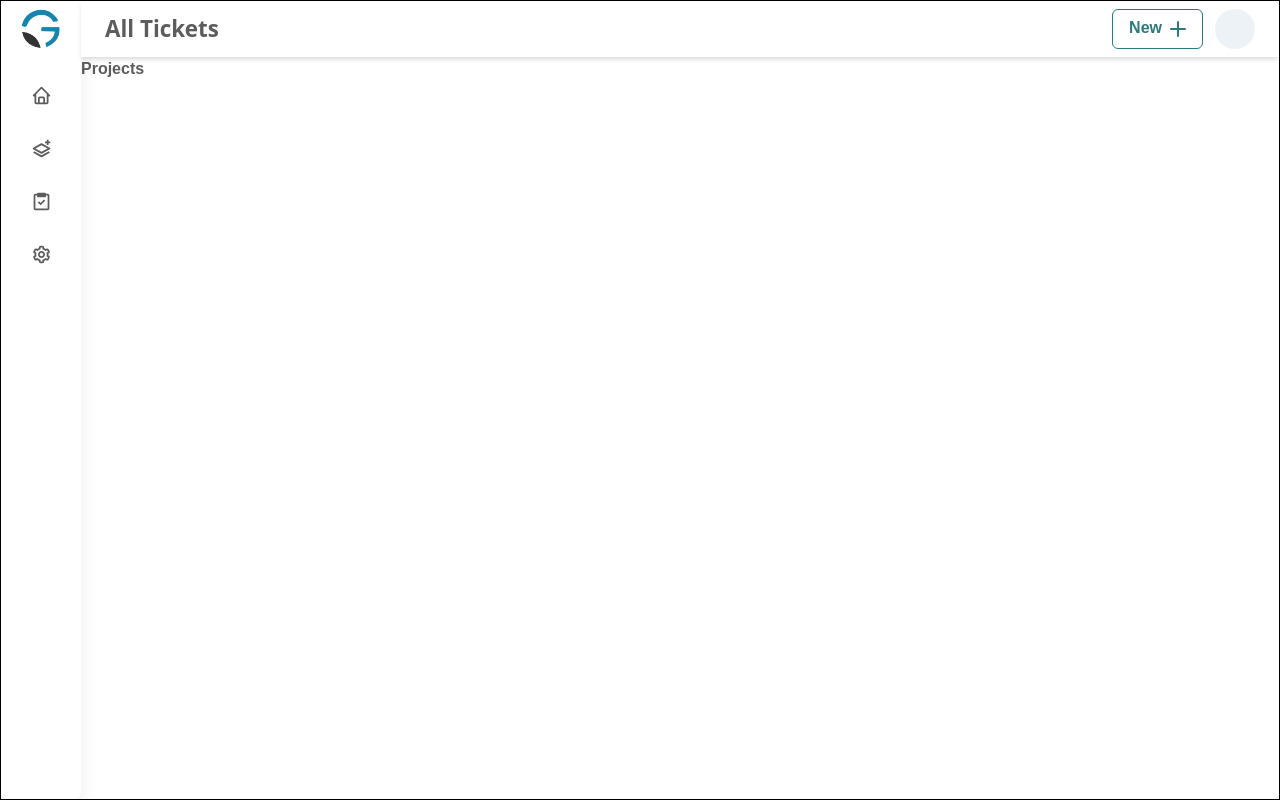
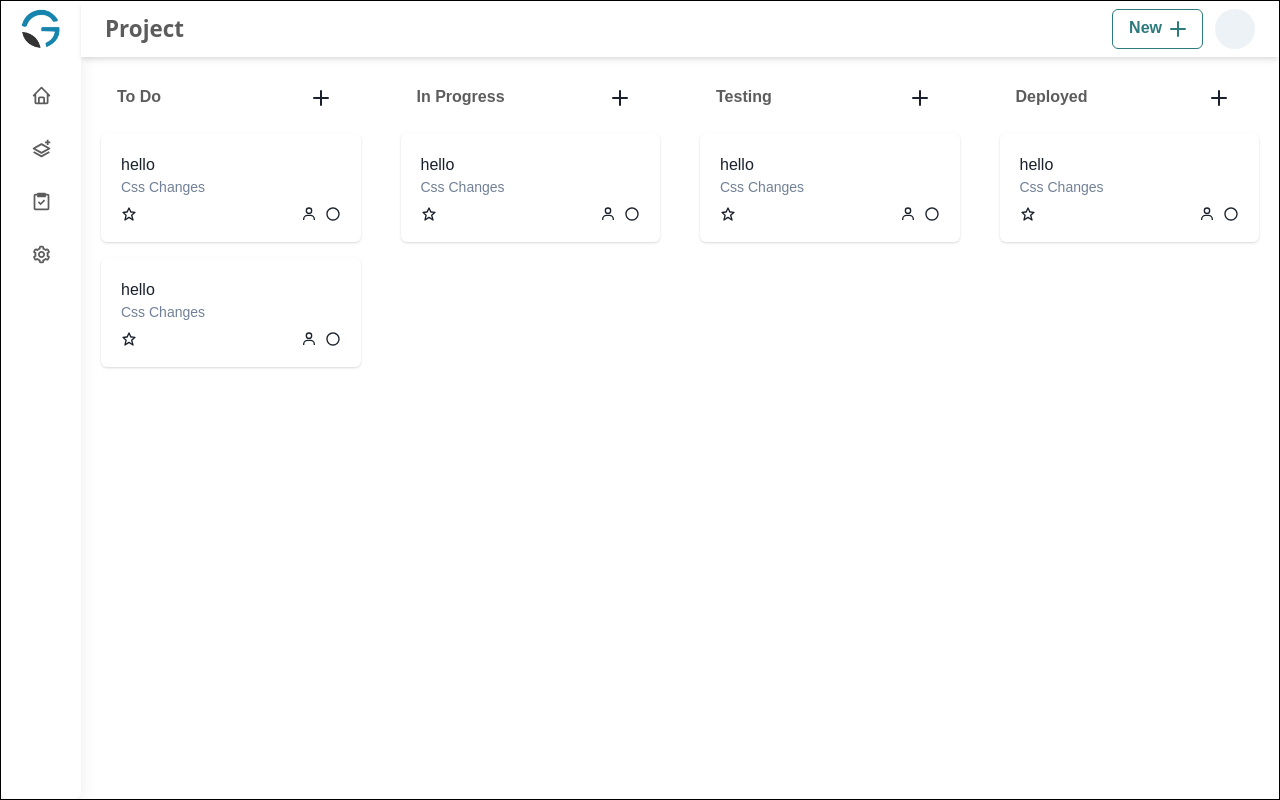
Before and after one commit to yograjtandel/GoalQuest, a Next.js app: page /project in a window 1280 px wide. Built offline with nearby package versions, Linux system fonts and the light colour scheme.

Commit message:
sidebar issue, header heading

```diff
--- a/pages/_app.jsx
+++ b/pages/_app.jsx
@@ -37,7 +37,7 @@ export default function App({ Component, session, ...pageProps }) {
                 <Sidebar display="flex" justifyContent="start" />
               </GridItem>
               <GridItem area={'main'} h={'100%'}>
-                <Header title={'All Tickets'} />
+                <Header />
                 <Component {...pageProps} />
               </GridItem>
             </Grid>
--- a/pages/project/index.jsx
+++ b/pages/project/index.jsx
@@ -1,10 +1,186 @@
-const { Text } = require('@chakra-ui/react');
+import {
+  Box,
+  Flex,
+  Grid,
+  GridItem,
+  Button,
+  Menu,
+  MenuButton,
+  MenuItem,
+  MenuList,
+  Text,
+} from '@chakra-ui/react';
+import { AddIcon, ChevronDownIcon } from '@chakra-ui/icons';
+import CustomCard from '@/src/components/card';
+import { NewTask } from '@/src/components/task';
 
 const Project = () => {
   return (
-    <>
-      <Text>Projects</Text>
-    </>
+    <Box p={2}>
+      <Grid templateColumns="repeat(4, 1fr)" gap={4}>
+        <GridItem>
+          <Box
+            display={'flex'}
+            justifyContent={'center'}
+            flexDirection={'column'}
+            alignItems={'center'}
+            p={3}
+          >
+            <Flex
+              alignItems={'center'}
+              justifyContent={'space-between'}
+              w={'100%'}
+              px={4}
+              pb={4}
+            >
+              <Text>To Do </Text>
+              <Menu>
+                <MenuButton as={Button} bg={'none'}>
+                  <AddIcon
+                    size={'14px'}
+                    _hover={{ color: 'blue.300', cursor: 'pointer' }}
+                  />
+                </MenuButton>
+                <MenuList>
+                  <MenuItem>Download</MenuItem>
+                  <MenuItem>Create a Copy</MenuItem>
+                  <MenuItem>Mark as Draft</MenuItem>
+                  <MenuItem>Delete</MenuItem>
+                  <MenuItem>Attend a Workshop</MenuItem>
+                </MenuList>
+              </Menu>
+            </Flex>
+            <CustomCard
+              title={'hello'}
+              name={'Css Changes'}
+              onClickDispaly={<NewTask />}
+            />
+            <CustomCard
+              title={'hello'}
+              name={'Css Changes'}
+              onClickDispaly={<NewTask />}
+            />
+          </Box>
+        </GridItem>
+        <GridItem>
+          <Box
+            display={'flex'}
+            justifyContent={'center'}
+            flexDirection={'column'}
+            alignItems={'center'}
+            p={3}
+          >
+            <Flex
+              alignItems={'center'}
+              justifyContent={'space-between'}
+              w={'100%'}
+              px={4}
+              pb={4}
+            >
+              <Text>In Progress </Text>
+              <Menu>
+                <MenuButton as={Button} bg={'none'}>
+                  <AddIcon
+                    size={'14px'}
+                    _hover={{ color: 'blue.300', cursor: 'pointer' }}
+                  />
+                </MenuButton>
+                <MenuList>
+                  <MenuItem>Download</MenuItem>
+                  <MenuItem>Create a Copy</MenuItem>
+                  <MenuItem>Mark as Draft</MenuItem>
+                  <MenuItem>Delete</MenuItem>
+                  <MenuItem>Attend a Workshop</MenuItem>
+                </MenuList>
+              </Menu>
+            </Flex>
+            <CustomCard
+              title={'hello'}
+              name={'Css Changes'}
+              onClickDispaly={<NewTask />}
+            />
+          </Box>
+        </GridItem>
+        <GridItem>
+          <Box
+            display={'flex'}
+            justifyContent={'center'}
+            flexDirection={'column'}
+            alignItems={'center'}
+            p={3}
+          >
+            <Flex
+              alignItems={'center'}
+              justifyContent={'space-between'}
+              w={'100%'}
+              px={4}
+              pb={4}
+            >
+              <Text>Testing </Text>
+              <Menu>
+                <MenuButton as={Button} bg={'none'}>
+                  <AddIcon
+                    size={'14px'}
+                    _hover={{ color: 'blue.300', cursor: 'pointer' }}
+                  />
+                </MenuButton>
+                <MenuList>
+                  <MenuItem>Download</MenuItem>
+                  <MenuItem>Create a Copy</MenuItem>
+                  <MenuItem>Mark as Draft</MenuItem>
+                  <MenuItem>Delete</MenuItem>
+                  <MenuItem>Attend a Workshop</MenuItem>
+                </MenuList>
+              </Menu>
+            </Flex>
+            <CustomCard
+              title={'hello'}
+              name={'Css Changes'}
+              onClickDispaly={<NewTask />}
+            />
+          </Box>
+        </GridItem>
+        <GridItem>
+          <Box
+            display={'flex'}
+            justifyContent={'center'}
+            flexDirection={'column'}
+            alignItems={'center'}
+            p={3}
+          >
+            <Flex
+              alignItems={'center'}
+              justifyContent={'space-between'}
+              w={'100%'}
+              px={4}
+              pb={4}
+            >
+              <Text>Deployed</Text>
+              <Menu>
+                <MenuButton as={Button} bg={'none'}>
+                  <AddIcon
+                    size={'14px'}
+                    _hover={{ color: 'blue.300', cursor: 'pointer' }}
+                  />
+                </MenuButton>
+                <MenuList>
+                  <MenuItem>Download</MenuItem>
+                  <MenuItem>Create a Copy</MenuItem>
+                  <MenuItem>Mark as Draft</MenuItem>
+                  <MenuItem>Delete</MenuItem>
+                  <MenuItem>Attend a Workshop</MenuItem>
+                </MenuList>
+              </Menu>
+            </Flex>
+            <CustomCard
+              title={'hello'}
+              name={'Css Changes'}
+              onClickDispaly={<NewTask />}
+            />
+          </Box>
+        </GridItem>
+      </Grid>
+    </Box>
   );
 };
 
--- a/src/components/header/index.jsx
+++ b/src/components/header/index.jsx
@@ -13,13 +13,16 @@ import { NewTask } from '../task';
 import { useRef, useState } from 'react';
 import { AddIcon } from '@chakra-ui/icons';
 import { NewProject } from '../project';
+import { header_heading } from '@/src/store/global/global.slice';
+import { useSelector } from 'react-redux';
 
-const Header = (props) => {
+const Header = () => {
   const { isOpen, onOpen, onClose } = useDisclosure();
   const [title, setTitle] = useState('');
+  const HeaderHeading = useSelector(header_heading);
 
+  console.log(HeaderHeading);
   const onMenuClickHAndler = (e) => {
-    debugger;
     setTitle(e.target.name);
     onOpen();
   };
@@ -34,7 +37,7 @@ const Header = (props) => {
         justifyContent={'space-between'}
         alignItems={'center'}
       >
-        <Heading fontSize={'1.4rem'}>{props.title}</Heading>
+        <Heading fontSize={'1.4rem'}>{HeaderHeading}</Heading>
         <Box display={'flex'}>
           <Menu>
             <MenuButton
--- a/src/components/project/NewProject.jsx
+++ b/src/components/project/NewProject.jsx
@@ -18,6 +18,13 @@ const NewProject = () => {
           <option value="option3">Option 3</option>
         </Select>
       </InputWrapper>
+      <InputWrapper title="Stage">
+        <Select placeholder="Select option">
+          <option value="option1">Option 1</option>
+          <option value="option2">Option 2</option>
+          <option value="option3">Option 3</option>
+        </Select>
+      </InputWrapper>
       <InputWrapper title="Deadline">
         <Input type="Date" />
       </InputWrapper>
@@ -25,4 +32,10 @@ const NewProject = () => {
   );
 };
 
+export async function getServerSideProps(context) {
+  return {
+    props: {},
+  };
+}
+
 export default NewProject;
--- a/src/components/sidebar/index.jsx
+++ b/src/components/sidebar/index.jsx
@@ -1,18 +1,30 @@
 import { v4 as uuidv4 } from 'uuid';
-import React from 'react';
+import React, { useEffect } from 'react';
 import NextLink from 'next/link';
 import { Flex, Box, Image, List, ListItem, Link } from '@chakra-ui/react';
 import logo from '@/public/assets/images/logo.png';
 import { BiHome, BiTask, BiLayerPlus, BiCog } from 'react-icons/bi';
+import { UpdateHeading } from '@/src/store/global/global.slice';
+import { useDispatch } from 'react-redux';
 
 const LinkItems = [
-  { icon: <BiHome />, href: '/ticket' },
+  { icon: <BiHome />, href: '/', Heading: 'Home' },
 
-  { icon: <BiLayerPlus />, href: '/project' },
-  { icon: <BiTask />, href: '/ticket' },
-  { icon: <BiCog />, href: '/setting' },
+  { icon: <BiLayerPlus />, href: '/project', Heading: 'Project' },
+  { icon: <BiTask />, href: '/ticket', Heading: 'Ticket' },
+  { icon: <BiCog />, href: '/setting', Heading: 'Setting' },
 ];
 const Sidebar = () => {
+  const dispatch = useDispatch();
+  useEffect(() => {
+    dispatch(
+      UpdateHeading(
+        LinkItems.find((link) => document.location.pathname === link.href)
+          .Heading
+      )
+    );
+  }, []);
+
   return (
     <Flex
       h={'100%'}
@@ -24,28 +36,41 @@ const Sidebar = () => {
       rounded="md"
       bg="white"
     >
-      <Box w={'100%'} display={'flex'} alignItems="start" justifyContent="center" p={0}>
+      <Box
+        w={'100%'}
+        display={'flex'}
+        alignItems="start"
+        justifyContent="center"
+        p={0}
+      >
         <Image src={logo.src} w={'auto'} h={'40px'} alt="logo" />
       </Box>
       <Flex
         pt={5}
-        h={'100%'}
         w={'100%'}
         display={'flex'}
         alignItems={'start'}
         justifyContent={'center'}
+        lineHeight={0}
       >
         <List>
           {LinkItems.map((item, index) => (
             <ListItem
-              p={4}
               w={'100%'}
               fontSize={'21px'}
               cursor={'pointer'}
-              _hover={{ bg: `primary.400`, color: 'white' }}
+              h={'100%'}
               key={uuidv4()}
+              onClick={() => dispatch(UpdateHeading(item.Heading))}
             >
-              <Link as={NextLink} href={item.href} w={100} h={100}>
+              <Link
+                as={NextLink}
+                href={item.href}
+                p={4}
+                w={'100%'}
+                display={'flex'}
+                _hover={{ bg: `primary.400`, color: 'white' }}
+              >
                 {item.icon}
               </Link>
             </ListItem>
--- /dev/null
+++ b/src/store/global/global.reducers.js
@@ -0,0 +1,4 @@
+export const updateHeading = (state, action) => {
+  state.heading = action.payload;
+  debugger
+};
--- /dev/null
+++ b/src/store/global/global.slice.js
@@ -0,0 +1,17 @@
+import { createSlice } from '@reduxjs/toolkit';
+import { updateHeading } from './global.reducers';
+const initialState = {
+  heading: '',
+};
+const globalSlice = createSlice({
+  name: 'ticket',
+  initialState,
+  reducers: {
+    updateHeading,
+  },
+});
+
+export const header_heading = (state) => state.global.heading;
+export const { updateHeading: UpdateHeading } = globalSlice.actions;
+
+export default globalSlice.reducer;
--- a/src/store/store.js
+++ b/src/store/store.js
@@ -1,9 +1,10 @@
 import { configureStore } from '@reduxjs/toolkit';
 import ticketReducer from './ticket/ticket.slice';
-
+import globalReducer from './global/global.slice';
 const store = configureStore({
   reducer: {
     ticket: ticketReducer,
+    global: globalReducer,
   },
 });
 
--- a/src/store/ticket/ticket.slice.js
+++ b/src/store/ticket/ticket.slice.js
@@ -6,7 +6,7 @@ const initialState = {
   ticket: {
     title: '',
     project_id: '',
-    deadline: new Date(),
+    deadline: new Date().toJSON(),
     description: '',
     priority: '',
     createdBy: '',
@@ -25,9 +25,8 @@ const ticketSlice = createSlice({
   },
 });
 
-export const ticket = (state) => state.ticket;
-export const tickets = (state) => state.tickets;
-
-export const { UpdateTicketForm } = ticketSlice.actions;
+export const ticket = (state) => state.ticket.ticket;
+export const tickets = (state) => state.ticket.tickets;
+export const { updateTicketForm: UpdateTicketForm } = ticketSlice.actions;
 
 export default ticketSlice.reducer;
```
Also changed, not shown: src/components/task/NewTask.jsx (+11 -1 lines).
